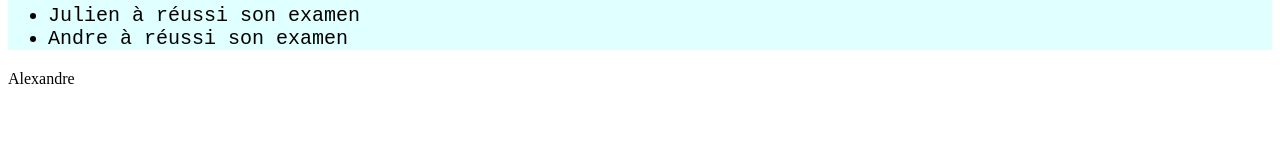
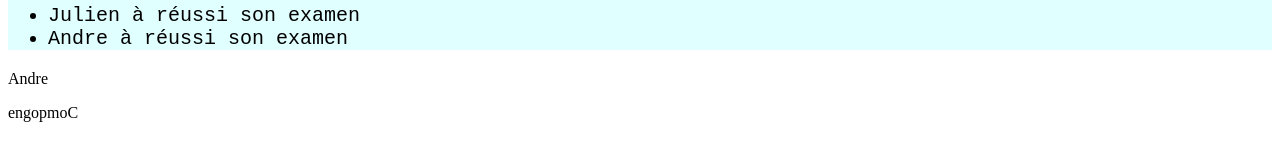
Before and after one commit to AlexandreDestoky/Vue_CLI, a Vue app: page / in a window 1280 px wide. Shown: the part 430-590 px from the top of the page. Built offline with nearby package versions, Linux system fonts and the light colour scheme.

Commit message:
Props methode

```diff
--- a/src/components/Contenu.vue
+++ b/src/components/Contenu.vue
@@ -2,7 +2,7 @@
   <div>
     <h1>Bienvenue</h1>
     <p>On va faire du VUE JS ici</p>
-    <liste :prenom="firstname"></liste>
+    <liste :prenom="name" :ville="village"></liste>
     <!-- <liste :prenom="firstname"/> -->
   </div>
 </template>
@@ -14,7 +14,8 @@ export default {
   name: "Contenu",
   data() {
     return {
-      firstname: "Alexandre",
+      name: ["Alexandre","Andre","Thomas"],
+      village: "Compogne"
     }
   },
   components: {
--- a/src/components/Liste/Liste.vue
+++ b/src/components/Liste/Liste.vue
@@ -3,7 +3,8 @@
   <ul class="liste">
     <li v-for="(prenom,index) of tabPrenoms" v-bind:key="index">{{prenom}} à réussi son examen</li>
   </ul>
-  <p>{{prenom}}</p>
+  <p>{{prenom[1]}}</p>
+  <p>{{reversing()}}</p>
 </div>
 </template>
 
@@ -16,7 +17,12 @@ export default {
       tabPrenoms: ["Jean","Marc","Julien","Andre"]
     }
   },
-  props: ["prenom"]
+  props: ["prenom","ville"],
+  methods:{
+    reversing() {
+      return this.ville.split("").reverse().join("");
+    }
+  }
 }
 </script>
 
```
